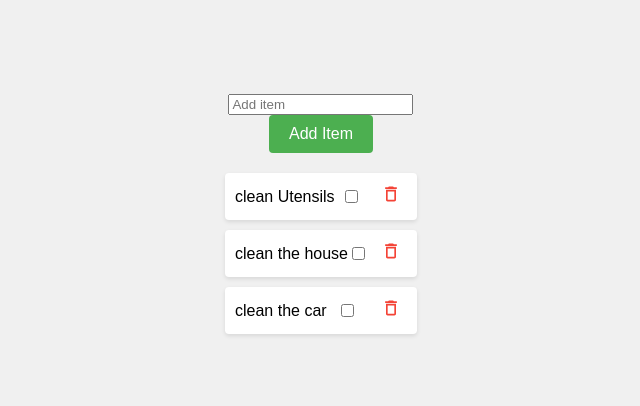
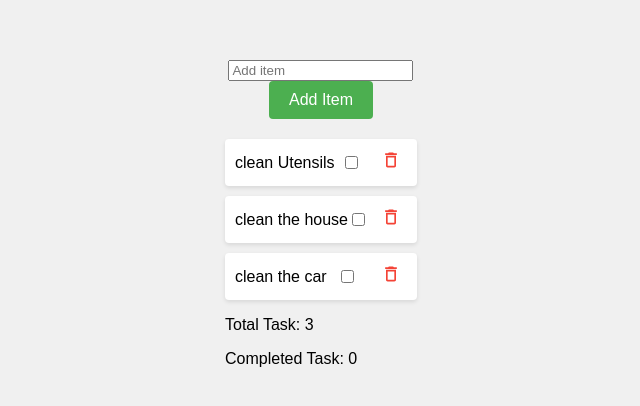
Before and after one commit to Kariuki11/app-to-do-list-using-typeScript-project--2, a React (Create React App) app: page / in a window 1280 px wide. Shown: the part 178-584 px from the top of the page, without its empty margins (319-959 px from the left). Built offline with nearby package versions, Linux system fonts and the light colour scheme.

Commit message:
New changes

```diff
--- a/src/Components/TodoList.tsx
+++ b/src/Components/TodoList.tsx
@@ -19,7 +19,8 @@ const TodoList = () => {
   }
 
   const handleDelete = (index: number) => {
-    setTodos((prev) => prev.filter((item, i) => i !== index));
+    setTodos((prev) => prev.filter((_item, i) => i !== index));
+    setCompleted((prev) => prev.filter((item) => item !== index));
   }
 
   const handleSubmit = (e: React.FormEvent<HTMLFormElement>) => {
@@ -46,11 +47,21 @@ const TodoList = () => {
           key={index}
           >
             {item}
-            <input onClick={() => handleComplete(index)} type="checkbox" />
-            <button onClick={() => handleDelete(index)}><MdDeleteOutline /></button>
+            <input
+            checked={completed.includes(index)}
+            onClick={() => handleComplete(index)}
+            type="checkbox"
+            />
+            <button onClick={() => handleDelete(index)}><MdDeleteOutline />
+            </button>
           </li>
         ))}
       </ul>
+
+
+
+    <p>Total Task: {todos.length}</p>
+    <p>Completed Task: {completed.length}</p>
     </>
   );
 };
```
